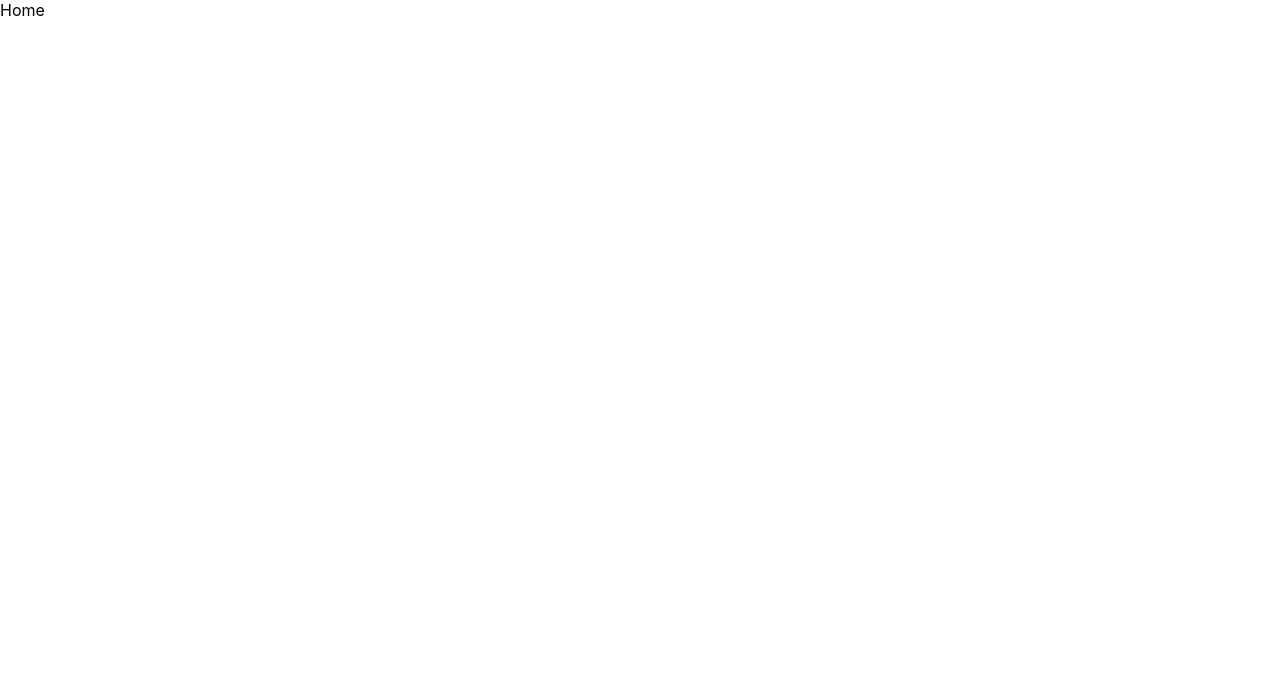
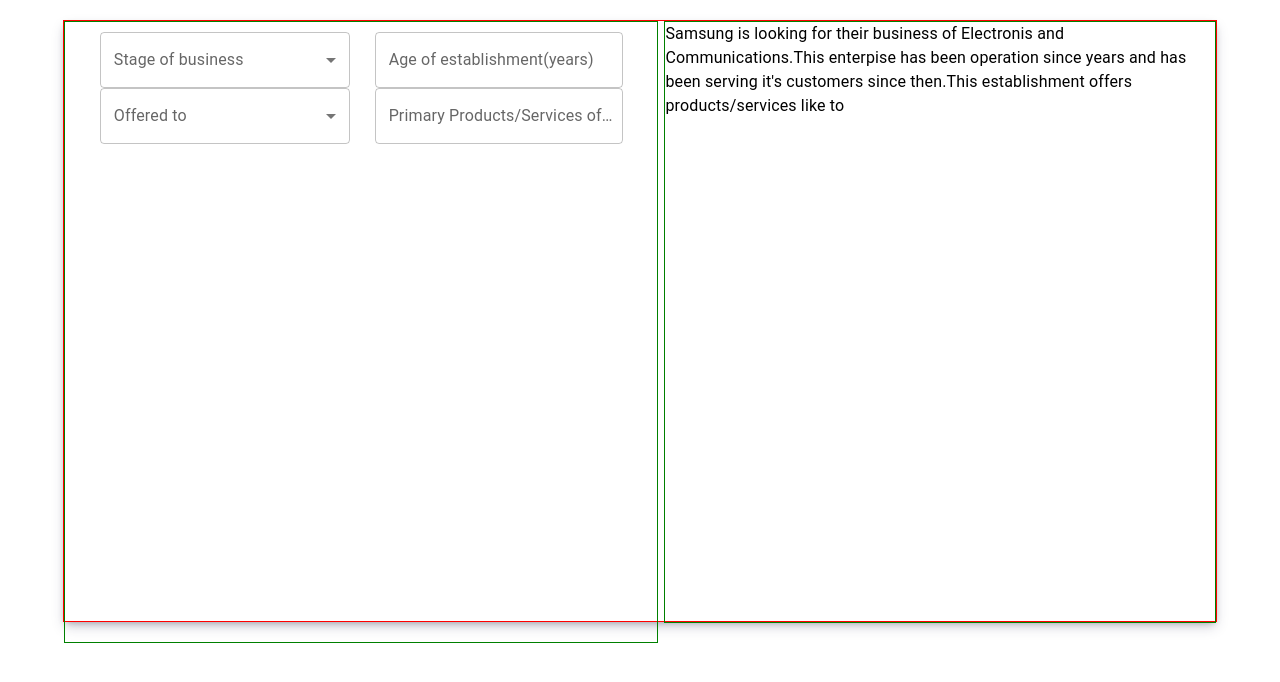
Before and after one commit to Iqbal0786/endores-assignment, a React (Create React App) app: page / in a window 1280 px wide. Shown: the top 682 px of the page. Built offline with nearby package versions, Linux system fonts and the light colour scheme.

Commit message:
added component

```diff
--- a/src/components/Home.jsx
+++ b/src/components/Home.jsx
@@ -1,7 +1,71 @@
-import React from 'react'
+import { Box, FormControl, InputLabel, MenuItem, Paper, Select, TextField, Typography } from '@mui/material'
+import React, { useState } from 'react'
 
 export default function Home() {
+    const [data,setData]=useState({
+        business_stage:"",
+        age_of_establishment:"",
+        offered_to:"",
+        primary_product_service_offered:""
+    })
+
+    const formHandler=(e)=>{
+        let {name,value}=e.target;
+       setData({...data,[name]:value})
+    }
+    console.log(data)
   return (
-    <div>Home</div>
+  <>
+  <Box sx={{width:"90%" , height:"600px" ,margin:"auto", marginTop:"20px" , border:"1px solid red" , boxShadow:" rgba(50, 50, 93, 0.25) 0px 6px 12px -2px, rgba(0, 0, 0, 0.3) 0px 3px 7px -3px" , display:"flex", justifyContent:"space-between" ,gap:"6px"}} >
+
+  <Box sx={{width:"50%" ,height:"100%" , border:"1px solid green",padding:"10px" }}>
+   <Box sx={{ width:"100%",display:"flex",justifyContent:"space-evenly", flexWrap:"wrap"}}>
+   <FormControl  sx={{width:"250px"}}>
+        <InputLabel id="demo-simple-select-label">Stage of business</InputLabel>
+        <Select
+          labelId="demo-simple-select-label"
+          value={data.business_stage}
+          label="Age"
+          onChange={(e)=>{
+            setData({...data,business_stage:e.target.value})
+          }}
+        >
+          <MenuItem value={"Start-up"}>Start-up</MenuItem>
+          <MenuItem value={"Scale-up"}>Scale-up</MenuItem>
+        </Select>
+      </FormControl>
+      <TextField variant='outlined' name='age_of_establishment' type={"number"} label="Age of establishment(years)" onChange={formHandler} />
+   </Box>
+   <Box sx={{ width:"100%",display:"flex",justifyContent:"space-evenly", flexWrap:"wrap"}}>
+   <FormControl  sx={{width:"250px"}}>
+        <InputLabel id="demo-simple-select-label">Offered to</InputLabel>
+        <Select
+          labelId="demo-simple-select-label"
+          value={data.business_stage}
+          label="Age"
+          onChange={(e)=>{
+            setData({...data,offered_to:e.target.value})
+          }}
+        >
+          <MenuItem value={"End customers"}>End customers</MenuItem>
+          <MenuItem value={"Wholesalers"}>Wholesalers</MenuItem>
+          <MenuItem value={"Distributors"}>Distributors</MenuItem>
+          <MenuItem value={"Retailers"}>Retailers</MenuItem>
+        </Select>
+      </FormControl>
+      <TextField variant='outlined' name='primary_product_service_offered' type={"text"} label="Primary Products/Services offered" onChange={formHandler} />
+   </Box>
+
+
+  </Box>
+  <Box  sx={{width:"48%" ,height:"100%",border:"1px solid green"}}>
+  <Typography>
+
+{`Samsung is looking for ${data.business_stage} their business of Electronis and Communications.This enterpise has been operation since ${data.age_of_establishment} years and has been serving it's customers since then.This establishment offers products/services like ${data.primary_product_service_offered} to ${data.offered_to}`}
+</Typography>
+    </Box>
+
+  </Box>
+  </>
   )
 }
```
